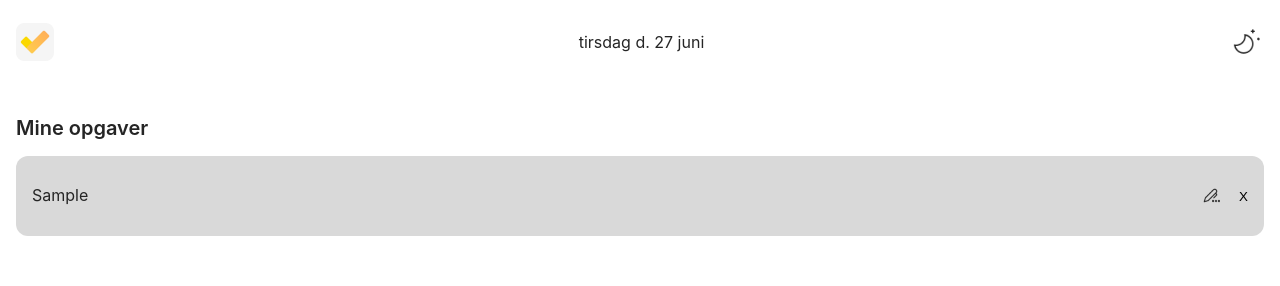
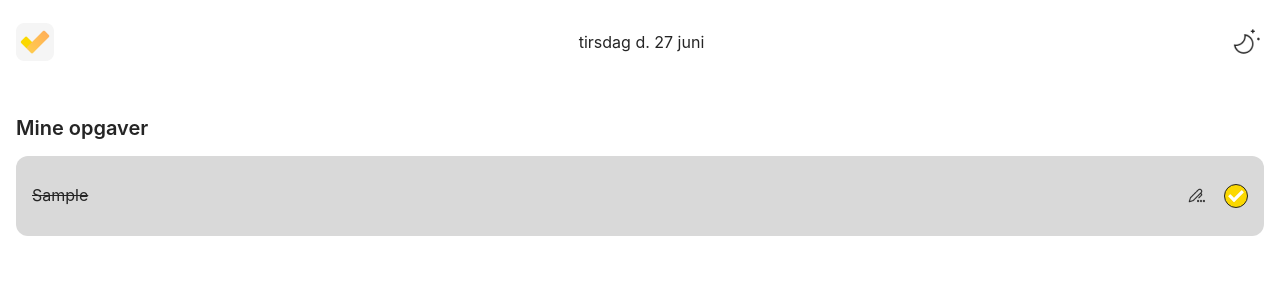
Before and after one commit to Steffen-Svenningsen/todo-app, a React (Create React App) app: page / in a window 1280 px wide. Both pictures are taken after typing "Sample" into the empty fields and a click on the button 1237 px from the left and 757 px from the top of the page. Shown: the top 286 px of the page. Built offline with nearby package versions, Linux system fonts and the light colour scheme.

Commit message:
Create early stage functionality for toggle between state of tasks whether done or unfinished

```diff
--- a/src/App.js
+++ b/src/App.js
@@ -45,18 +45,30 @@ function App() {
         ...todos,
         {
           id: todos.length + 1,
-          text: todo.trim()
+          text: todo.trim(),
+          deleted: false
         }
       ]);
     }
     setTodo("");
   }
 
-  function handleDeleteClick(id) {
+  /* function handleDeleteClick(id) {
     const removeItem = todos.filter((todo) => {
       return todo.id !== id;
     });
     setTodos(removeItem);
+  } */
+
+  function handleDeleteClick(id) {
+    const updatedTodos = todos.map((todo) => {
+      if (todo.id === id) {
+        return { ...todo, deleted: !todo.deleted }; // Toggle the 'deleted' flag
+      }
+      return todo;
+    });
+
+    setTodos(updatedTodos);
   }
 
   function handleEditClick(todo) {
--- a/src/App.sass
+++ b/src/App.sass
@@ -64,6 +64,9 @@ body
         line-height: 1.1
         gap: 4rem
 
+        .todo-done-title
+            text-decoration: line-through
+
         .btn-container
           display: flex
           align-items: center
@@ -79,6 +82,18 @@ body
           .change-btn
             width: 24px
             height: 24px
+
+          .delete-todo-btn
+            border-radius: 50px
+            width: 24px
+            height: 24px
+            border: 1px solid $black
+            transition: 0.2s
+
+          .todo-done-btn
+            background: url("./images/checked.png"), $yellow
+            background-position: center
+            background-repeat: no-repeat
 
   .btn-form
     position: fixed
--- a/src/components/TodoItem.js
+++ b/src/components/TodoItem.js
@@ -5,14 +5,22 @@ export default function TodoItem({
   onEditClick,
   onDeleteClick
 }) {
+  const handleDelete = () => {
+    onDeleteClick(todo.id);
+  };
+
+  const btnClass = todo.deleted ? 'deleted' : 'todo-done-btn';
+  const titleClass = todo.deleted ? 'deleted' : 'todo-done-title';
+
+
   return (
     <li className="todo-item" key={todo.id}>
-        {todo.text}
+      <p className={titleClass}>{todo.text}</p>
       <div className="btn-container">
         <button className="change-btn" onClick={() => onEditClick(todo)}>
           <img src={Pen} width={18} height={18} alt="Ændre opgaven" />
         </button>
-          <button onClick={() => onDeleteClick(todo.id)}>X</button>
+        <button className={`delete-todo-btn ${btnClass}`} onClick={handleDelete}></button>
       </div>
     </li>
   );
```
Also changed, not shown: src/images/checked.png (added). Lines whose indentation alone changed are shown as unchanged.
